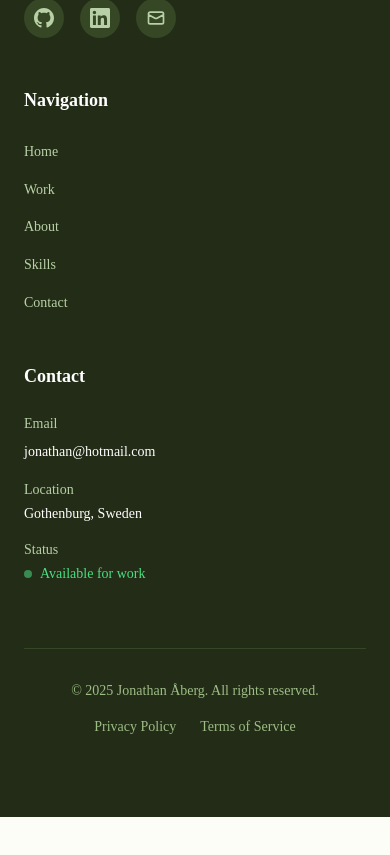
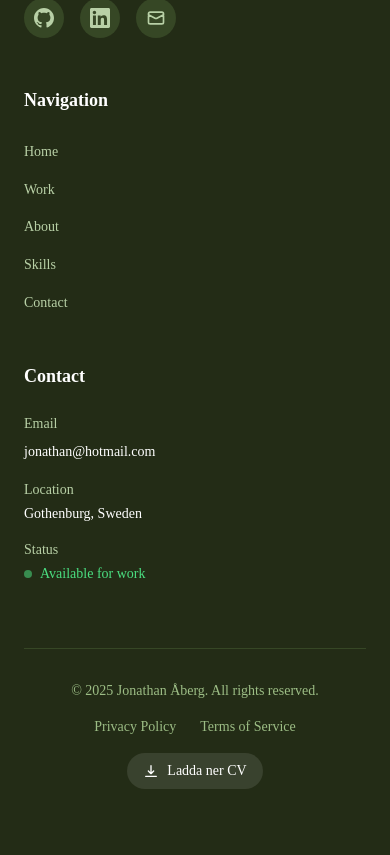
Before and after one commit to JonathanAberg/portfolio, a React (Vite) app: page / in a window 390 px wide. Shown: the part 5685-6540 px from the top of the page. Before the commit the page ends 6502 px from the top, so only its background shows below. Built offline with nearby package versions, Linux system fonts and the light colour scheme; a web font is replaced by a local one.

Commit message:
add button for CV download. CV not yet in project.

```diff
--- a/src/components/Footer.jsx
+++ b/src/components/Footer.jsx
@@ -182,6 +182,28 @@ const Footer = () => {
               Terms of Service
             </a>
           </div>
+          <div className="mt-8 md:mt-0 flex items-center gap-4">
+            <a
+              href="/cv/CV_Jonathan_Aberg.pdf"
+              download
+              className="inline-flex items-center gap-2 bg-white/10 hover:bg-white/20 text-white text-sm font-medium px-4 py-2 rounded-full transition-colors focus-visible:outline-none focus-visible:ring-2 focus-visible:ring-white/40"
+            >
+              <svg
+                className="w-4 h-4"
+                fill="none"
+                stroke="currentColor"
+                strokeWidth="2"
+                viewBox="0 0 24 24"
+              >
+                <path
+                  strokeLinecap="round"
+                  strokeLinejoin="round"
+                  d="M4 20h16M12 4v12m0 0l4-4m-4 4l-4-4"
+                />
+              </svg>
+              <span>Ladda ner CV</span>
+            </a>
+          </div>
         </motion.div>
 
         {/* Background Gradient */}
--- a/src/components/Navigation.jsx
+++ b/src/components/Navigation.jsx
@@ -156,6 +156,27 @@ const Navigation = () => {
               >
                 {t.nav.contact}
               </motion.a>
+              <motion.a
+                variants={linkVariants}
+                href="/cv/CV_Jonathan_Aberg.pdf"
+                download
+                className="text-sm inline-flex items-center gap-2 bg-sage-900 text-white px-4 py-2 rounded-full font-medium hover:bg-sage-700 focus-visible:outline-none focus-visible:ring-2 focus-visible:ring-sage-500 shadow-sm transition-colors"
+              >
+                <span>CV</span>
+                <svg
+                  className="w-4 h-4"
+                  fill="none"
+                  stroke="currentColor"
+                  strokeWidth="2"
+                  viewBox="0 0 24 24"
+                >
+                  <path
+                    strokeLinecap="round"
+                    strokeLinejoin="round"
+                    d="M4 20h16M12 4v12m0 0l4-4m-4 4l-4-4"
+                  />
+                </svg>
+              </motion.a>
             </motion.div>
 
             {/* Language Switcher */}
```
